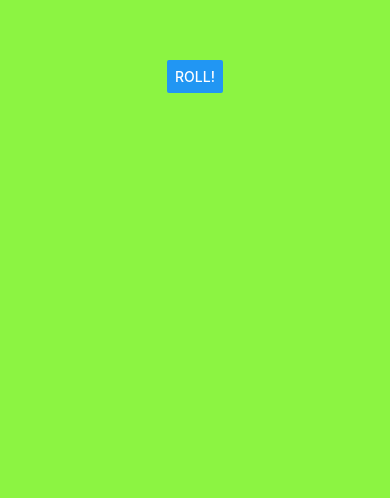
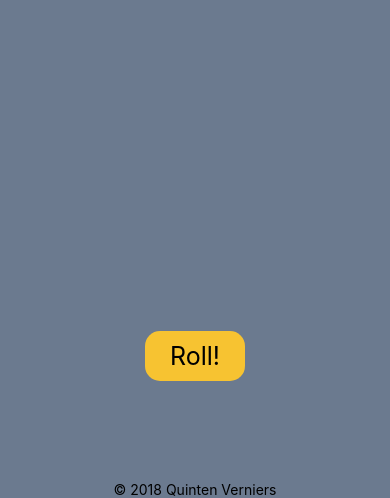
Before and after one commit to quintenverniers/Dobbler, a React Native app in the folder DobblerApp/: screen / in a window 390 px wide. Shown: the part 346-844 px from the top of the page. Built offline with nearby package versions, Linux system fonts and the light colour scheme.

Commit message:
major app changes

```diff
--- a/DobblerApp/App.js
+++ b/DobblerApp/App.js
@@ -1,32 +1,36 @@
 import React from 'react';
-import { Button } from 'react-native';
-import { StyleSheet, Text, View } from 'react-native';
+import { StyleSheet, Text, View, TouchableOpacity, } from 'react-native';
 
 
 export default class App extends React.Component {
-  constructor(){
+  constructor() {
     super();
     this.state = {
-      textValue:' '
+      textValue: ' '
     }
   }
 
-  onPress(){
-    var RandomNumber = Math.floor(Math.random() * 6) + 1 ;
+  onPress() {
+    var RandomNumber = Math.floor(Math.random() * 6) + 1;
     this.setState({
       number: RandomNumber
     })
   }
 
+  showModal() {
+    this.setState({ isModalVisible: true})
+  }
+
   render() {
     return (
       <View style={styles.container}>
-           <Text style={styles.text1}>
-            {this.state.number}
-           </Text>
-           <Button style={styles.generateButton} onPress={this.onPress.bind(this)}
-             title="Roll!"
-           />
+        <Text style={styles.numberOutput}>
+          {this.state.number}
+        </Text>
+        <TouchableOpacity style={styles.button} onPress={this.onPress.bind(this)}>
+          <Text style={styles.buttonText}> Roll! </Text>
+        </TouchableOpacity>
+        <Text>© 2018 Quinten Verniers</Text>
       </View>
 
     );
@@ -36,17 +40,25 @@ export default class App extends React.Component {
 const styles = StyleSheet.create({
   container: {
     flex: 1,
-    backgroundColor: '#8cf442',
-    alignSelf: 'stretch',
-    justifyContent: 'center',
+    //justifyContent: 'center',
     alignItems: 'center',
+    backgroundColor: '#6b7a8f',
   },
-  text1: {
-    color: 'red',
+  numberOutput: {
+    fontSize: 60,
+    flexGrow: 1,
+    marginTop: 300,
+    color: '#f7882f',
   },
-  generateButton: {
-    position: 'absolute',
-    bottom:0,
-    left:0,
+  button: {
+    alignItems: 'center',
+    width: 100,
+    marginBottom: 100,
+    padding: 10,
+    borderRadius: 15,
+    backgroundColor: '#f7c331',
+  },
+  buttonText: {
+    fontSize: 25,
   }
 });
--- a/DobblerApp/package.json
+++ b/DobblerApp/package.json
@@ -19,6 +19,7 @@
   "dependencies": {
     "exp": "^49.2.2",
     "react": "^16.2.0",
-    "react-native": "0.52.0"
+    "react-native": "0.52.0",
+    "react-native-modal": "^5.3.0"
   }
 }
```
Also changed, not shown: 4690 other files (tests, documents, lock files or other folders).
